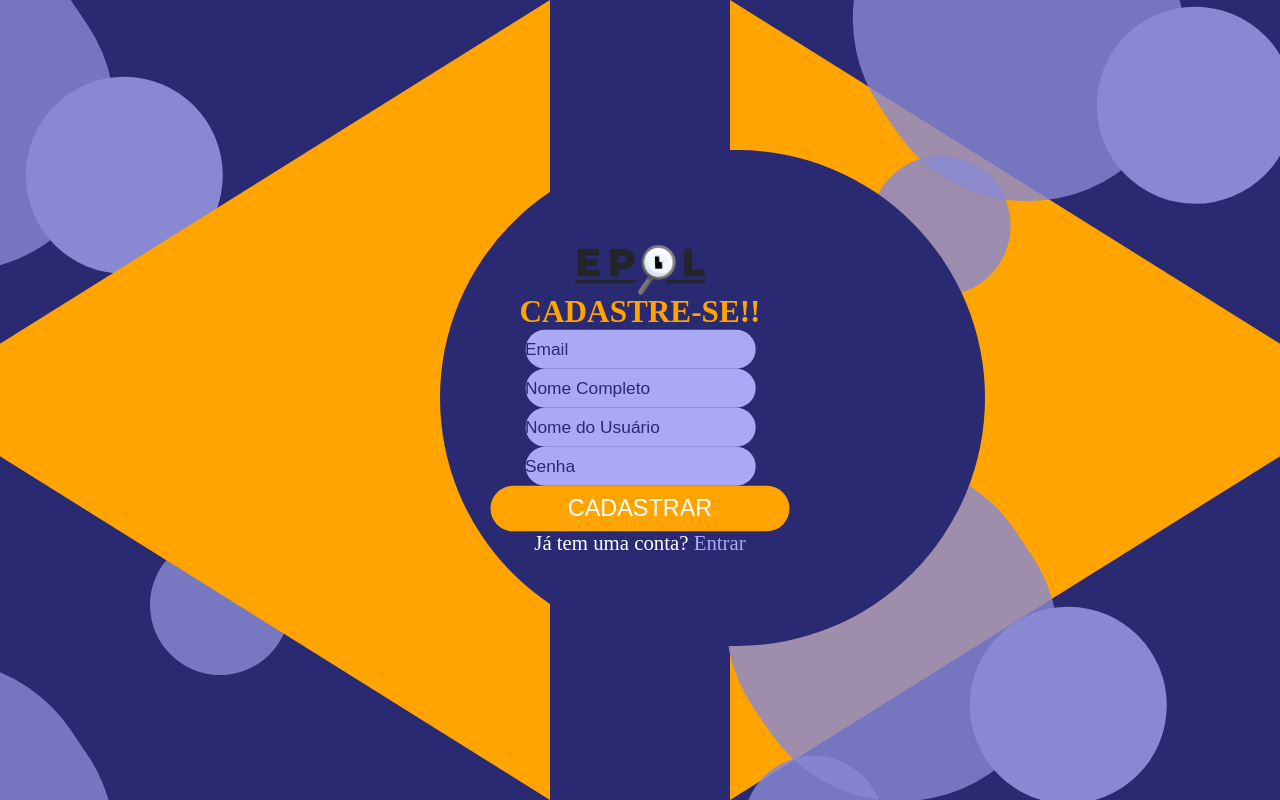
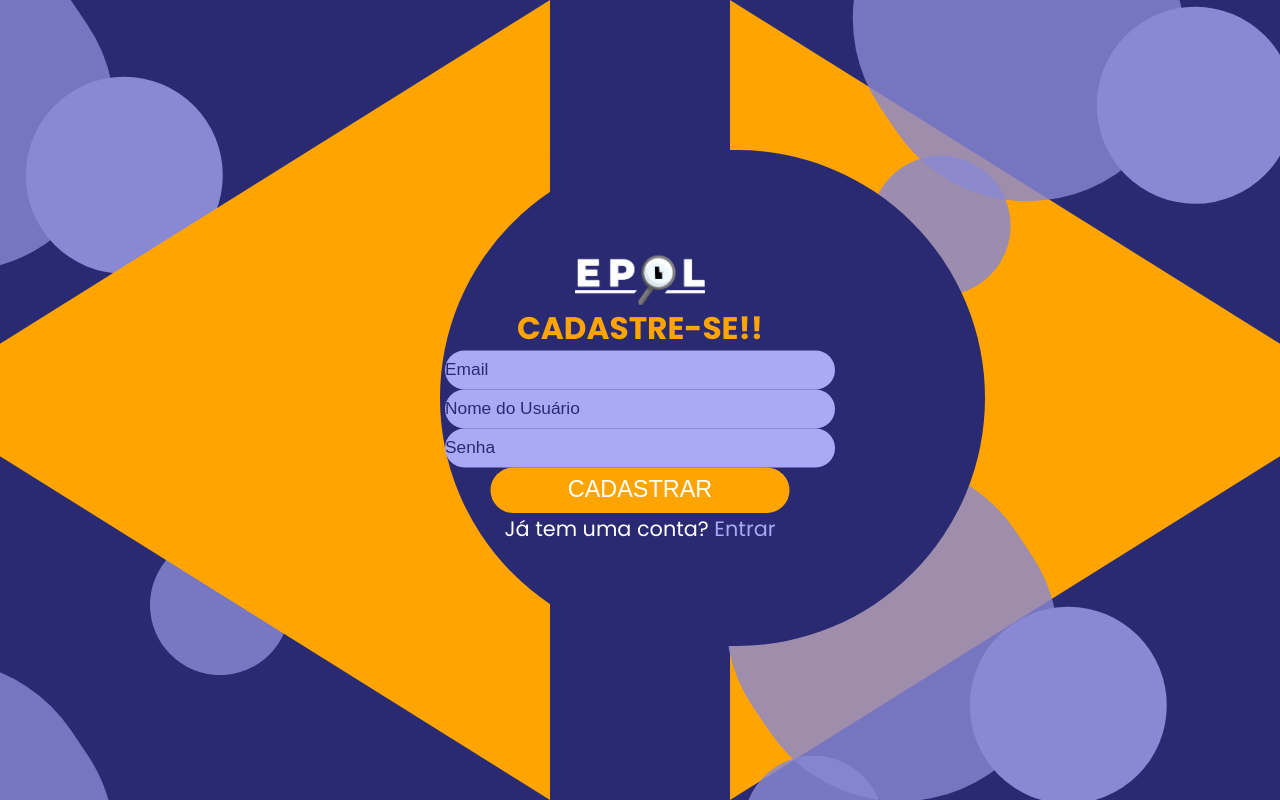
Before and after one commit to tcc-epol-ejs/epol-web, a React (Vite) app: page / in a window 1280 px wide. Built offline with nearby package versions, Linux system fonts and the light colour scheme.

Commit message:
refactor: mudanca de fontes

```diff
--- a/index.html
+++ b/index.html
@@ -8,7 +8,7 @@
     <link rel="preconnect" href="https://fonts.googleapis.com" />
     <link rel="preconnect" href="https://fonts.gstatic.com" crossorigin />
     <link
-      href="https://fonts.googleapis.com/css2?family=Poppins:wght@100;300;400;500;600;700;800;900&display=swap"
+      href="https://fonts.googleapis.com/css2?family=Poppins:wght@400;700&display=swap"
       rel="stylesheet"
     />
 
--- a/src/index.css
+++ b/src/index.css
@@ -3,6 +3,9 @@
 @tailwind utilities;
 
 * {
+  body {
+    font-family: "Poppins", sans-serif;
+  }
   margin: 0;
   padding: 0;
   box-sizing: border-box;
--- a/src/pages/cadastro/index.tsx
+++ b/src/pages/cadastro/index.tsx
@@ -1,5 +1,6 @@
 import Input from "../../components/Input";
 import Bolas from "../../components/bolas";
+
 function Cadastro() {
   return (
     <section className="w-full h-dvh bg-[#2a2a72] flex items-center justify-center overflow-hidden relative">
@@ -36,26 +37,28 @@ function Cadastro() {
       <div className="absolute w-[545px] h-[496px] left-[440px]  top-[150px] bg-[#2a2a72] rounded-full"></div>
       <div className="absolute w-[456.42px] h-[433px] right-[-227.17px] top-[200px] rotate-[118.19deg]"></div>
 
+      {/* Ajustado o gap geral para 6 */}
       <div
-        className="relative z-60 flex flex-col items-center gap-4 w-[300px]"
+        className="relative z-50 flex flex-col items-center gap-6 w-[300px]"
         style={{ transform: "scale(1.3)" }}
       >
         <img
-          className="w-16 h-800 max-w-[100px]"
+          className="w-16 h-auto max-w-[100px]"
           alt="Logo EPOL"
-          src="/img/LogoEPOLPreta.png"
+          src="/img/logoepol.png"
         />
-        <h1 className="text-[#FFA400]  ">CADASTRE-SE!!</h1>
-        <div className="flex flex-col  gap-8">
+        <h1 className="text-[#FFA400] font-bold">CADASTRE-SE!!</h1>
+
+        {/* Mantido o bom espaçamento entre os inputs */}
+        <div className="flex flex-col gap-6 w-full">
           <Input placeholder="Email" />
-
-          <Input placeholder="Nome Completo" />
           <Input placeholder="Nome do Usuário" />
           <Input placeholder="Senha" />
         </div>
 
+        {/* mt-8 adiciona o espaço extra que faltava entre a senha e o botão */}
         <button
-          className="w-[230px] h-[35px] rounded-full bg-[#FFA400]  text-[18px] outline-none border-none focus:outline-none cursor-pointer"
+          className="w-[230px] h-[35px] rounded-full bg-[#FFA400] text-[18px] outline-none border-none focus:outline-none cursor-pointer mt-8"
           style={{ color: "white" }}
         >
           CADASTRAR
```
Also changed, not shown: public/img/logoepol.png (added).
